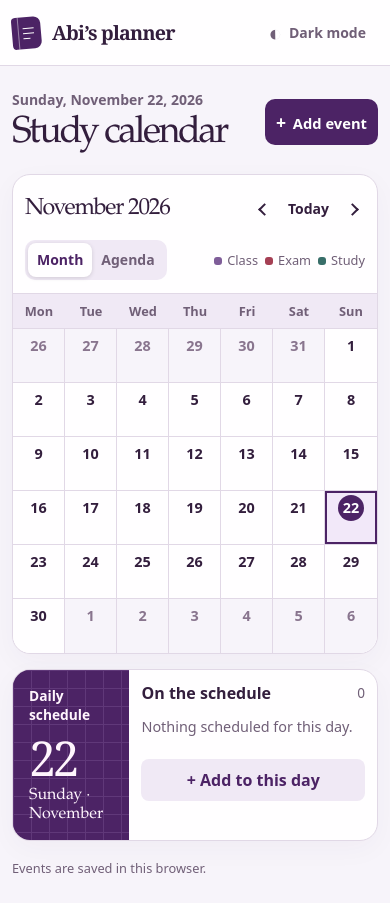
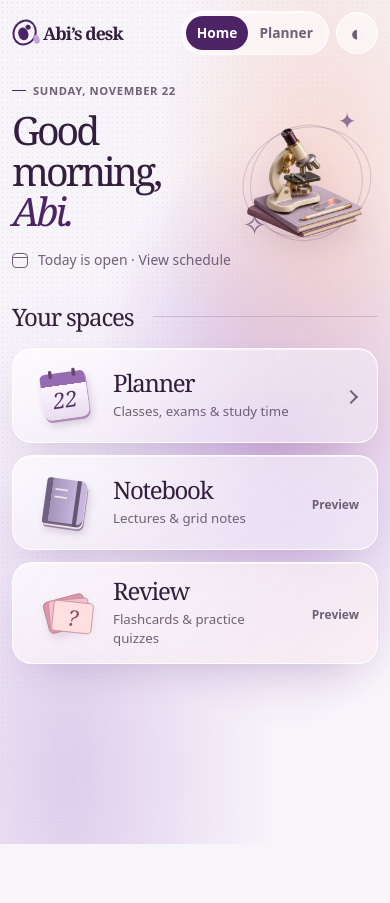
Before and after one commit to XionAce/TheMT-Abi, a plain HTML site: page public/index.html in a window 390 px wide. After the commit the page ends 844 px from the top, so only its background shows below. Drawn offline with Linux system fonts and the light colour scheme.

Commit message:
Open on a responsive study desk with floating glass spaces

```diff
--- /dev/null
+++ b/public/desk.css
@@ -0,0 +1,108 @@
+:root {
+  --glass:rgb(255 253 255 / 58%); --glass-edge:rgb(255 255 255 / 88%);
+  --glass-shadow:0 18px 45px -22px #68427d55, inset 0 1px 0 #fff9;
+  --mist:#cdafe3; --warm-mist:#f6cbbe; --shine:rgb(255 255 255 / 40%);
+  --desk-type:Georgia,"Palatino Linotype",serif;
+}
+:root[data-theme="dark"] {
+  --glass:rgb(61 41 50 / 70%); --glass-edge:rgb(255 222 220 / 20%);
+  --glass-shadow:0 20px 45px -22px #090308bb,inset 0 1px 0 #ffd1d11f;
+  --mist:#6a405a; --warm-mist:#713f38; --shine:rgb(255 180 171 / 10%);
+}
+body{isolation:isolate;min-height:100vh;min-height:100svh}
+.atmosphere{position:fixed;inset:0;z-index:-2;pointer-events:none;background:
+  radial-gradient(ellipse at 82% 23%,color-mix(in srgb,var(--warm-mist) 68%,transparent),transparent 36%),
+  radial-gradient(ellipse at 71% 51%,var(--mist),transparent 49%),
+  radial-gradient(ellipse at 18% 92%,color-mix(in srgb,var(--mist) 56%,transparent),transparent 45%),
+  var(--bg)}
+.atmosphere::after{content:"";position:absolute;inset:0;opacity:.23;background-image:radial-gradient(var(--faint) .55px,transparent .7px);background-size:5px 5px;mask-image:linear-gradient(115deg,#000,transparent 73%)}
+#pointer-light{display:none;position:fixed;left:0;top:0;width:300px;height:300px;z-index:-1;pointer-events:none;border-radius:50%;background:radial-gradient(closest-side,var(--shine),transparent);opacity:0;transition:opacity .25s}
+.mast{border:0;background:transparent}
+.mast-inner,main{max-width:1260px}
+.mast-inner{min-height:92px;position:relative}
+.brand{color:var(--text);text-decoration:none;font:600 1.26rem var(--desk-type);letter-spacing:-.055em}
+.lens-mark{position:relative;display:inline-block;width:30px;height:30px;flex:none;border-radius:62% 45% 59% 45%;border:2px solid var(--accent);transform:rotate(-17deg)}
+.lens-mark::before,.lens-mark::after{content:"";position:absolute;border-radius:50%;background:var(--accent)}
+.lens-mark::before{width:10px;height:13px;top:5px;left:4px;box-shadow:11px 9px 0 -2px var(--tint)}
+.lens-mark::after{width:5px;height:5px;right:3px;top:4px}
+.desk-nav,.theme{border:1px solid var(--glass-edge);background:var(--glass);backdrop-filter:blur(15px);-webkit-backdrop-filter:blur(15px);box-shadow:var(--glass-shadow);border-radius:30px}
+.desk-nav{display:flex;padding:4px;position:absolute;left:50%;transform:translateX(-50%)}
+.desk-nav a{display:grid;place-items:center;min-height:36px;padding-inline:20px;border-radius:24px;color:var(--muted);text-decoration:none;font-size:.86rem;font-weight:650}
+.desk-nav [aria-current="page"]{background:var(--accent);color:var(--on-accent)}
+.theme{min-height:42px}
+a:focus-visible{outline:3px solid var(--accent);outline-offset:4px}
+.desk-page{padding-bottom:clamp(36px,7vh,90px)}
+.opening{display:grid;grid-template-columns:1fr 1fr;align-items:center;min-height:clamp(315px,45vh,475px);position:relative}
+.hello{position:relative;z-index:1;padding-block:30px;min-width:0}
+.desk-date{display:flex;align-items:center;gap:12px;font-size:.79rem;text-transform:uppercase;font-weight:650;letter-spacing:.11em;color:var(--muted)}
+.date-rule{width:32px;height:1px;background:var(--accent)}
+.hello h1{font-family:var(--desk-type);font-size:clamp(3rem,6.4vw,5.85rem);font-weight:400;letter-spacing:-.077em;line-height:1.02;margin:18px 0 20px}
+.hello h1 em{font-weight:400;color:var(--accent)}
+.today-link{display:inline-flex;align-items:center;gap:10px;color:var(--muted);font-size:.98rem;text-decoration:none;min-height:44px}
+.today-link:hover{text-decoration:underline;text-underline-offset:4px}
+.tiny-calendar{width:16px;height:15px;border:1.5px solid currentColor;border-radius:4px;background:linear-gradient(currentColor,currentColor) 0 3px/100% 1px no-repeat}
+.scene{position:relative;isolation:isolate;align-self:stretch;min-height:280px;display:grid;place-items:center;pointer-events:none}
+.scene img{width:100%;height:100%;max-height:clamp(315px,45vh,475px);object-fit:contain;position:absolute;inset:0;filter:drop-shadow(0 16px 12px #351c4518)}
+.scene-orbit{position:absolute;z-index:-1;border:1px solid color-mix(in srgb,var(--accent) 18%,transparent);border-radius:50%}
+.orbit-one{width:91%;height:47%;transform:rotate(-15deg)}
+.orbit-two{width:78%;height:68%;transform:rotate(28deg)}
+.glint{position:absolute;line-height:1;color:var(--accent);opacity:.58}
+.glint-one{top:19%;right:15%;font-size:1.4rem}.glint-two{bottom:26%;left:5%;font-size:1.8rem}
+.spaces-heading{display:flex;align-items:center;gap:20px;margin:14px 0 20px}
+.spaces-heading h2{font:500 1.7rem var(--desk-type);letter-spacing:-.05em}
+.spaces-heading span{height:1px;background:color-mix(in srgb,var(--muted) 25%,transparent);flex:1}
+.islands{display:grid;grid-template-columns:repeat(3,minmax(0,1fr));gap:clamp(12px,1.7vw,23px)}
+.island{--accent-tint:#c4a4da;position:relative;display:grid;grid-template-columns:1fr auto;align-content:space-between;align-items:end;min-height:192px;gap:20px;padding:clamp(17px,2vw,27px);text-align:left;color:var(--text);text-decoration:none;isolation:isolate;border-radius:25px;border:1px solid var(--glass-edge);box-shadow:var(--glass-shadow);background:linear-gradient(135deg,var(--glass),color-mix(in srgb,var(--glass) 84%,var(--accent-tint)));backdrop-filter:blur(18px);-webkit-backdrop-filter:blur(18px)}
+.island:hover{filter:none}
+.island:after{content:"";position:absolute;inset:0;z-index:-1;border-radius:inherit;pointer-events:none;background:radial-gradient(ellipse at 0 0,var(--shine),transparent 70%)}
+.island-visual{grid-column:1/-1;display:flex;align-items:center;height:63px}
+.island-copy{display:grid;gap:5px;min-width:0}.island-copy strong{font:500 clamp(1.5rem,2.4vw,2.05rem)/1.12 var(--desk-type);letter-spacing:-.055em}
+.island-copy>span{font-size:.88rem;line-height:1.45;color:var(--muted)}
+.island-end{position:absolute;right:19px;top:21px;color:var(--muted)}
+.island-end .chevron{width:10px;height:10px;margin-right:3px}
+.preview-label{font-size:.75rem;font-weight:600}
+.mini-planner,.mini-notebook,.mini-cards{position:relative;display:block;margin-left:3px}
+.mini-planner{width:54px;height:55px;transform:rotate(-8deg);border-radius:6px 6px 9px 9px;background:linear-gradient(#966bb2 0 27%,#fcf4ff 27%,#e9dcef 100%);box-shadow:1px 3px #af8bbe,3px 7px 10px #53295430;text-align:center}
+.mini-planner:before,.mini-planner:after{content:"";position:absolute;top:-4px;height:10px;width:4px;border-radius:4px;background:#674571}
+.mini-planner:before{left:11px}.mini-planner:after{right:11px}
+.mini-planner span{display:block;padding-top:16px;font:italic 26px/1.3 Georgia,serif;color:#51315f}
+.notebook-island{--accent-tint:#c7b9e2}
+.mini-notebook{width:48px;height:55px;border-radius:4px 7px 7px 4px;transform:rotate(8deg);background:linear-gradient(90deg,#716084 0 14%,#a693ba 15%,#c7b7dc 80%);box-shadow:inset 0 -3px #756183,1px 2px #eee3e6,2px 4px #9c82a7,4px 7px 10px #492d5435}
+.mini-notebook:after{content:"";width:5px;background:#665674;position:absolute;inset:0 7px 0 auto}
+.mini-notebook i{position:absolute;width:15px;height:11px;left:11px;top:12px;border-block:2px solid #eee3ee}
+.review-island{--accent-tint:#f7c1c2}
+.mini-cards{width:50px;height:39px;margin-left:8px;background:#d999aa;border:1px solid #b77d90;border-radius:6px;transform:rotate(-15deg);box-shadow:1px 6px 10px #68374a25}
+.mini-cards:before,.mini-cards i{content:"";position:absolute;inset:0;border:1px solid #c98f9b;border-radius:5px;background:#f3c2ce;transform:translate(3px,2px) rotate(10deg)}
+.mini-cards i{display:grid;place-items:center;transform:translate(6px,6px) rotate(21deg);font:italic 26px Georgia,serif;background:#ffdfdf;color:#914960}
+#space-preview h2{font:500 2rem var(--desk-type);letter-spacing:-.04em;margin:6px 0 12px}
+#preview-description{line-height:1.6;color:var(--muted)}
+#planner-page{padding-bottom:24px}#planner-page .intro{margin-top:24px}
+.calendar,.day-card{background:color-mix(in srgb,var(--panel) 88%,transparent);border-color:var(--glass-edge);box-shadow:var(--glass-shadow)}
+@media(min-width:701px){.hello h1 #greeting,.hello h1 em{display:block}}
+@media(prefers-reduced-motion:no-preference){
+  .opening .hello{animation:desk-enter .65s ease-out both}
+  .scene img{animation:art-enter .85s ease-out both}
+  .island{transition:transform .24s ease,box-shadow .24s ease}
+  @keyframes desk-enter{from{opacity:0;transform:translateY(8px)}to{opacity:1;transform:none}}
+  @keyframes art-enter{from{opacity:0;translate:0 10px}to{opacity:1;translate:0}}
+}
+@media(hover:hover) and (pointer:fine) and (prefers-reduced-motion:no-preference){
+  #pointer-light{display:block}
+  .island:hover,.island:focus-visible{transform:translateY(-5px);box-shadow:0 22px 38px -18px color-mix(in srgb,var(--accent) 34%,transparent),inset 0 1px 0 var(--glass-edge)}
+}
+@media(max-width:760px){.island{min-height:168px}.island-copy>span{font-size:.84rem}.island-end{right:13px;top:15px}.mast-inner{min-height:76px}.scene{min-height:220px}}
+@media(max-width:700px){
+  .mast-inner{min-height:65px;gap:7px}.brand{font-size:1.1rem;gap:6px}.lens-mark{width:25px;height:25px}
+  .desk-nav{position:static;transform:none;margin-left:auto}.desk-nav a{padding-inline:11px;min-height:34px}
+  .theme{justify-content:center;width:42px;padding:0}.theme #theme-label{display:none}
+  .opening{grid-template-columns:minmax(0,1fr) minmax(120px,39%);min-height:235px}
+  .hello{padding-block:14px}.hello h1{font-size:clamp(2.45rem,7.9vw,3.3rem);line-height:1.04;margin:12px 0 6px}.hello h1 em{display:block}
+  .desk-date{font-size:.7rem;letter-spacing:.06em;gap:7px}.date-rule{width:14px}
+  .scene{min-height:0}.scene img{width:115%;left:-9%;max-width:none}.orbit-two{height:50%}
+  .today-link{font-size:.87rem;line-height:1.4}.spaces-heading{margin:0 0 15px}.spaces-heading h2{font-size:1.5rem}
+  .islands{grid-template-columns:1fr;gap:12px}.island{min-height:91px;display:flex;align-items:center;gap:18px;padding:15px 18px;border-radius:20px}
+  .island-visual{flex:0 0 64px;justify-content:center;transform:scale(.84)}.island-end{position:static;margin-left:auto}.island-copy>span{font-size:.83rem}
+}
+@media(max-width:370px){.brand{font-size:1rem}.desk-nav a{padding-inline:8px}.island{gap:9px;padding-inline:12px}.desk-date{font-size:.67rem}.date-rule{display:none}.opening{min-height:220px}}
+@media(max-width:480px){.brand-long{display:none}}
+@media(pointer:coarse){.desk-nav a,.theme{min-height:44px}}
--- /dev/null
+++ b/public/desk.js
@@ -0,0 +1,83 @@
+'use strict';
+
+(() => {
+  const home = document.getElementById('home-page');
+  const planner = document.getElementById('planner-page');
+  const preview = document.getElementById('space-preview');
+  const editor = document.getElementById('editor');
+  const spaces = {
+    notebook: {title:'Notebook', description:'Planned for this space: open a lecture PDF beside a grid page, then write and arrange microscope images with your Pencil.'},
+    review: {title:'Review', description:'Planned for this space: hide a label on a lecture image, name what you see, and flip it over to check your answer.'}
+  };
+
+  function navigate(moveFocus) {
+    const section = location.hash === '#planner' ? 'planner' : 'home';
+    home.hidden = section !== 'home';
+    planner.hidden = section !== 'planner';
+    document.title = section === 'planner' ? 'Study calendar · Abi’s study desk' : 'Abi’s study desk';
+    for (const link of document.querySelectorAll('.desk-nav a')) {
+      if (link.hash === '#' + section) link.setAttribute('aria-current','page');
+      else link.removeAttribute('aria-current');
+    }
+    if (moveFocus) {
+      if (preview.open) preview.close();
+      if (editor.open) editor.close();
+      (section === 'planner' ? planner : home).querySelector('h1').focus({preventScroll:true});
+      window.scrollTo(0, 0);
+    }
+  }
+
+  document.getElementById('home-today').addEventListener('click', () => document.getElementById('today').click());
+  for (const button of document.querySelectorAll('[data-preview]')) {
+    button.addEventListener('click', () => {
+      const space = spaces[button.dataset.preview];
+      document.getElementById('preview-name').textContent = space.title;
+      document.getElementById('preview-description').textContent = space.description;
+      preview.showModal();
+    });
+  }
+  document.getElementById('preview-close').addEventListener('click', () => preview.close());
+  window.addEventListener('hashchange', () => navigate(true));
+  navigate(false);
+
+  const motion = matchMedia('(hover:hover) and (pointer:fine) and (prefers-reduced-motion:no-preference)');
+  const light = document.getElementById('pointer-light');
+  const art = document.getElementById('desk-art');
+  let frame = 0;
+  let visible = false;
+  let x = 0, y = 0, targetX = 0, targetY = 0;
+  function track() {
+    x += (targetX - x) * .18;
+    y += (targetY - y) * .18;
+    light.style.transform = 'translate3d(' + (x - 150) + 'px,' + (y - 150) + 'px,0)';
+    if (!home.hidden) {
+      const driftX = (x / window.innerWidth - .5) * 8;
+      const driftY = (y / window.innerHeight - .5) * 5;
+      art.style.transform = 'translate(' + driftX + 'px,' + driftY + 'px)';
+    }
+    frame = Math.abs(targetX - x) + Math.abs(targetY - y) > .6 ? requestAnimationFrame(track) : 0;
+  }
+  function hide() {
+    light.style.opacity = '0';
+    art.style.transform = '';
+    visible = false;
+    cancelAnimationFrame(frame);
+    frame = 0;
+  }
+  function move(event) {
+    if (!motion.matches || event.pointerType !== 'mouse') { if (visible) hide(); return; }
+    targetX = event.clientX;
+    targetY = event.clientY;
+    if (!visible) {
+      x = targetX;
+      y = targetY;
+      visible = true;
+      light.style.opacity = '1';
+    }
+    if (!frame) frame = requestAnimationFrame(track);
+  }
+  document.addEventListener('pointermove', move, {passive:true});
+  document.documentElement.addEventListener('pointerleave', hide);
+  window.addEventListener('blur', hide);
+  motion.addEventListener('change', hide);
+})();
--- a/public/index.html
+++ b/public/index.html
@@ -4,17 +4,56 @@
   <meta charset="utf-8">
   <meta name="viewport" content="width=device-width, initial-scale=1">
   <meta name="theme-color" content="#F7F4FA">
-  <title>Study calendar · Abi’s planner</title>
+  <title>Abi’s study desk</title>
   <link rel="stylesheet" href="planner.css">
+  <link rel="stylesheet" href="desk.css">
   <script defer src="planner.js"></script>
+  <script defer src="desk.js"></script>
 </head>
 <body>
+  <div class="atmosphere" aria-hidden="true"></div>
+  <div id="pointer-light" aria-hidden="true"></div>
   <header class="mast"><div class="mast-inner">
-    <div class="brand"><span class="book" aria-hidden="true"><i></i><i></i><i></i></span><span>Abi’s planner</span></div>
+    <a class="brand" href="#home" aria-label="Abi’s study desk, home"><span class="lens-mark" aria-hidden="true"></span><span>Abi’s <span class="brand-long">study </span>desk</span></a>
+    <nav class="desk-nav" aria-label="Main navigation"><a href="#home" aria-current="page">Home</a><a href="#planner">Planner</a></nav>
     <button id="theme" class="theme" type="button" aria-label="Switch to dark mode"><span aria-hidden="true">◐</span><span id="theme-label">Dark mode</span></button>
   </div></header>
-  <main>
-    <div class="intro"><div><p id="date-line" class="date-line"></p><h1>Study calendar</h1></div>
+  <main id="home-page" class="desk-page">
+    <section class="opening" aria-labelledby="welcome">
+      <div class="hello">
+        <p class="desk-date"><span class="date-rule" aria-hidden="true"></span><time id="desk-date"></time></p>
+        <h1 id="welcome" tabindex="-1"><span id="greeting">Welcome,</span> <em>Abi.</em></h1>
+        <a class="today-link" href="#planner" id="home-today"><span class="tiny-calendar" aria-hidden="true"></span><span id="home-schedule">View today’s schedule</span></a>
+      </div>
+      <div class="scene" aria-hidden="true">
+        <div class="scene-orbit orbit-one"></div><div class="scene-orbit orbit-two"></div>
+        <span class="glint glint-one">✦</span><span class="glint glint-two">✧</span>
+        <img id="desk-art" src="study-desk.webp" alt="" width="560" height="400" fetchpriority="high">
+      </div>
+    </section>
+    <section class="spaces" aria-labelledby="spaces-heading">
+      <div class="spaces-heading"><h2 id="spaces-heading">Your spaces</h2><span aria-hidden="true"></span></div>
+      <div class="islands">
+        <a class="island planner-island" href="#planner">
+          <span class="island-visual" aria-hidden="true"><span class="mini-planner"><span id="icon-day">22</span></span></span>
+          <span class="island-copy"><strong>Planner</strong><span>Classes, exams &amp; study time</span></span>
+          <span class="island-end"><i class="chevron" aria-hidden="true"></i></span>
+        </a>
+        <button type="button" class="island notebook-island" data-preview="notebook" aria-haspopup="dialog">
+          <span class="island-visual" aria-hidden="true"><span class="mini-notebook"><i></i></span></span>
+          <span class="island-copy"><strong>Notebook</strong><span>Lectures &amp; grid notes</span></span>
+          <span class="island-end"><span class="preview-label">Preview</span></span>
+        </button>
+        <button type="button" class="island review-island" data-preview="review" aria-haspopup="dialog">
+          <span class="island-visual" aria-hidden="true"><span class="mini-cards"><i>?</i></span></span>
+          <span class="island-copy"><strong>Review</strong><span>Flashcards &amp; practice quizzes</span></span>
+          <span class="island-end"><span class="preview-label">Preview</span></span>
+        </button>
+      </div>
+    </section>
+  </main>
+  <main id="planner-page" hidden>
+    <div class="intro"><div><p id="date-line" class="date-line"></p><h1 tabindex="-1">Study calendar</h1></div>
       <button id="add-event" class="primary" type="button"><b aria-hidden="true">+</b> Add event</button>
     </div>
     <div class="layout">
@@ -37,6 +76,10 @@
     </div>
     <p id="storage-note" class="storage-note" role="status">Events are saved in this browser.</p>
   </main>
+  <dialog id="space-preview" aria-labelledby="preview-name">
+    <div class="form-head"><p class="date-line">Space preview</p><button type="button" id="preview-close" aria-label="Close preview">×</button></div>
+    <h2 id="preview-name"></h2><p id="preview-description"></p>
+  </dialog>
   <dialog id="editor" aria-labelledby="editor-title">
     <form id="entry">
       <div class="form-head"><h2 id="editor-title">Add event</h2><button type="button" id="close" aria-label="Close event editor">×</button></div>
--- a/public/planner.js
+++ b/public/planner.js
@@ -92,6 +92,15 @@ function displaySchedule() {
     grouped.get(date).push(entry);
   }
   byId('date-line').textContent = format(today, {weekday:'long', month:'long', day:'numeric', year:'numeric'});
+  const todaysEvents = grouped.get(dateKey(today)) || [];
+  const summary = todaysEvents.length === 0 ? 'Today is open' :
+    todaysEvents.length + (todaysEvents.length === 1 ? ' event today' : ' events today');
+  byId('home-schedule').textContent = summary + ' · View schedule';
+  byId('desk-date').textContent = format(today, {weekday:'long', month:'long', day:'numeric'});
+  byId('desk-date').dateTime = dateKey(today);
+  byId('icon-day').textContent = today.getDate();
+  const hour = today.getHours();
+  byId('greeting').textContent = hour < 12 ? 'Good morning,' : hour < 18 ? 'Good afternoon,' : 'Good evening,';
   byId('month').textContent = format(monthStart, {month:'long', year:'numeric'});
   byId('previous').disabled = monthKey === '0001-01';
   byId('next').disabled = monthKey === '9999-12';
```
Also changed, not shown: public/study-desk.webp (added).
